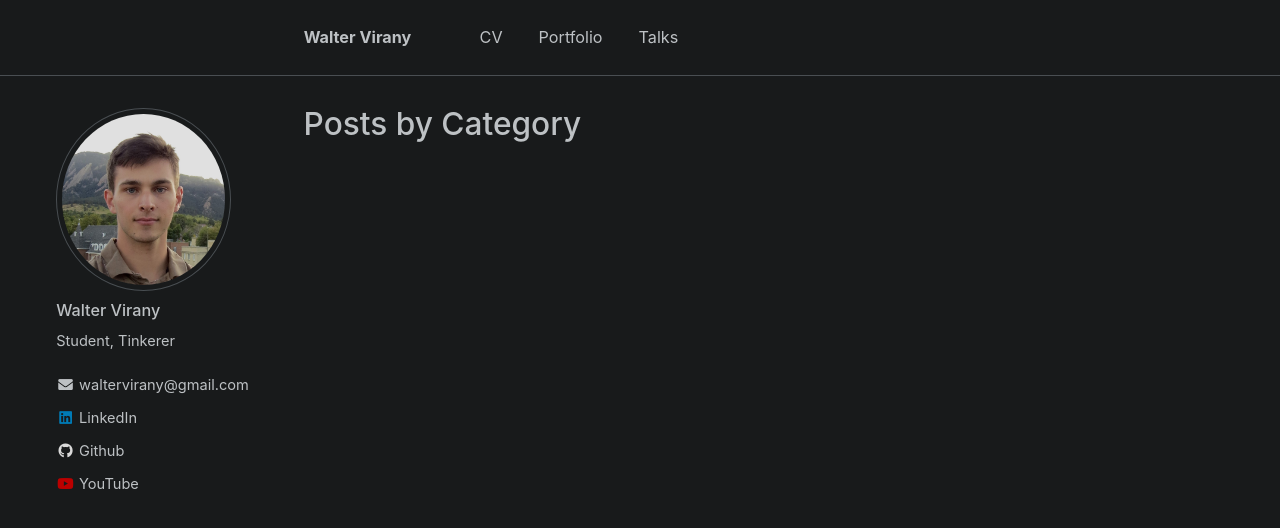
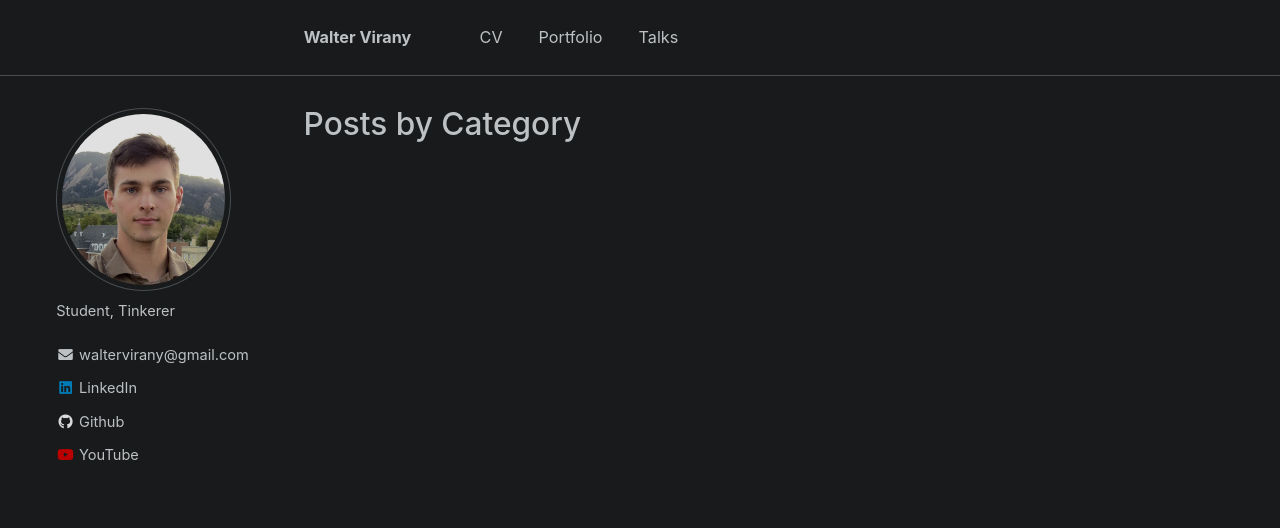
Before and after one commit to wvirany/wvirany.github.io, a Jekyll site: the page built from _pages/category-archive.html, in a window 1280 px wide. Shown: the top 528 px of the page. Built offline with Jekyll 4.4.1, drawn with Linux system fonts in a browser that asks for light colours.

Commit message:
Update about.html

```diff
--- a/_config.yml
+++ b/_config.yml
@@ -82,7 +82,7 @@
 
 # Site Author
 author:
-  name             : "Walter Virany"
+  name             :
   avatar           : "profile.png"
   bio              : "Student, Tinkerer"
   location         :
--- a/_pages/about.html
+++ b/_pages/about.html
@@ -30,8 +30,8 @@
 }
 
 .container {
-  padding: 16px 16px;
-  height: 100px;
+  padding: 2px 16px;
+  height: 120px;
 }
 
 .tag-cloud {
```
